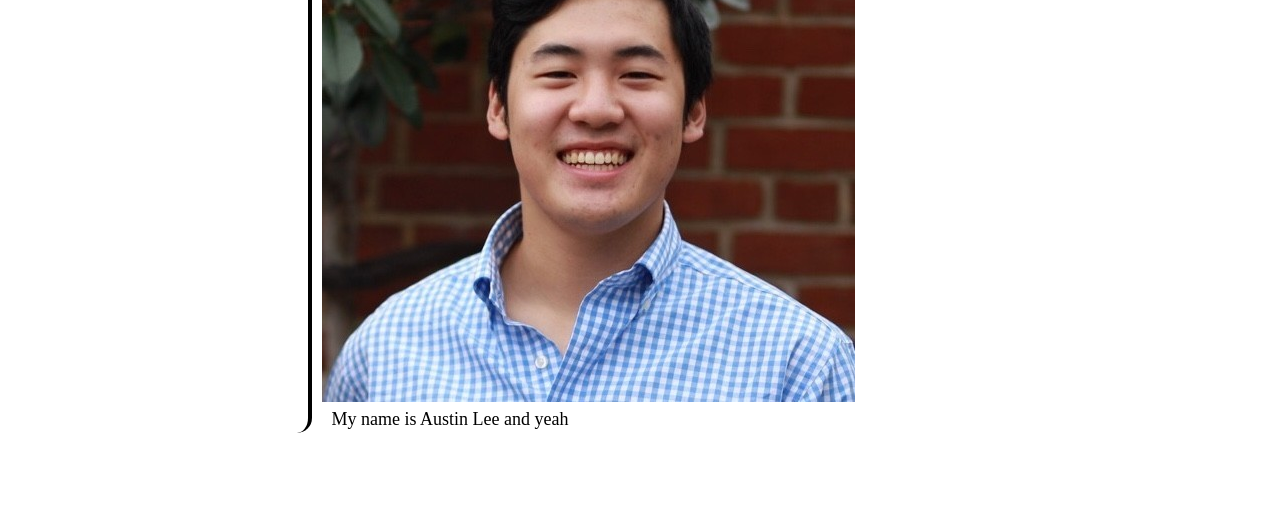
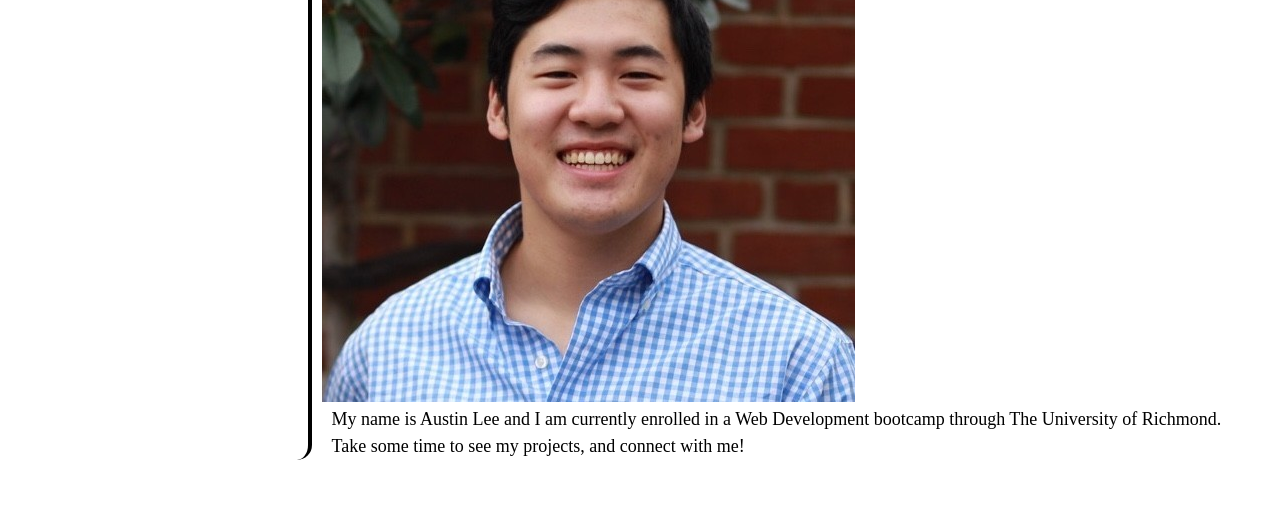
Before and after one commit to austin38/Austin-Lee-Portfolio, a plain HTML site: page index.html in a window 1280 px wide. Shown: the part 225-735 px from the top of the page. Drawn offline with Linux system fonts and the light colour scheme.

Commit message:
fixed description

```diff
--- a/index.html
+++ b/index.html
@@ -19,9 +19,11 @@
                 <li>
                     <a href="#Get-To-Know-Me" title="Get To Know Me">Get to know me</a>
                 </li>
+
                 <li>
                     <a href="My-Work" title="My Work">My Work</a>
                 </li>
+
                 <li>
                     <a href="Contact-Me" title="Contact Me">Contact Me</a>
                 </li>
@@ -32,14 +34,14 @@
     <main>
         <section class="container" id="Get-To-Know-Me">
             <h2 class="container-title">
-                Get to Know Me
+                Get to Know Me!
             </h2>
             <div class="container-content">
                 <div class="austin-pic">
                     <a href="assets/css/images/austin-pic.png" target="blank" class="austin-pic"></a>
                     <img src="assets/css/images/austin-pic.png">
                     <p>
-                        My name is Austin Lee and yeah
+                        My name is Austin Lee and I am currently enrolled in a Web Development bootcamp through The University of Richmond. Take some time to see my projects, and connect with me!
                     </p>
                 </div>
             </div>
```
